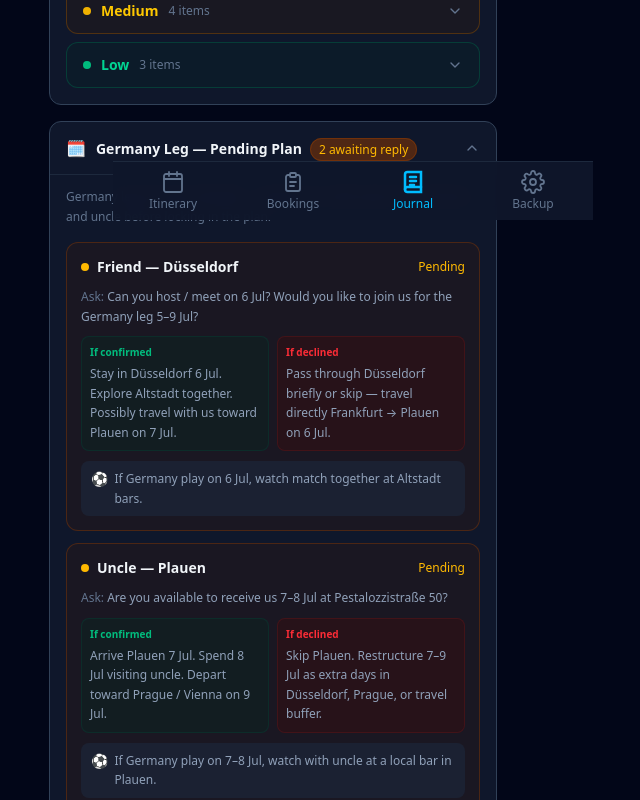
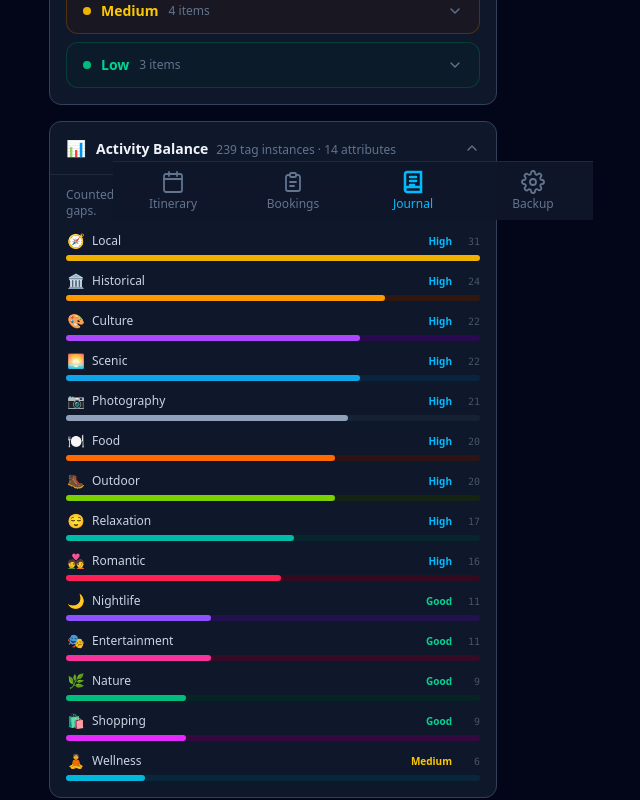
Before and after one commit to thanhnv2210/euro-trip-2026, a React (Vite) app: page /journal in a window 1280 px wide. Shown: the part 580-1380 px from the top of the page, without its empty margins (367-1007 px from the left). Built offline with nearby package versions, Linux system fonts and the light colour scheme.

Commit message:
add Activity Balance section

```diff
--- a/src/pages/JournalPage.jsx
+++ b/src/pages/JournalPage.jsx
@@ -1,4 +1,5 @@
 import { useState } from 'react'
+import { useTrip } from '../context/TripContext'
 
 const RISKS = [
   {
@@ -275,6 +276,104 @@ function PendingPlanSection() {
   )
 }
 
+const TAG_META = [
+  { tag: 'historical',   label: 'Historical',   icon: '🏛️', color: 'bg-amber-500',   track: 'bg-amber-950/60' },
+  { tag: 'culture',      label: 'Culture',      icon: '🎨', color: 'bg-purple-500',  track: 'bg-purple-950/60' },
+  { tag: 'scenic',       label: 'Scenic',       icon: '🌅', color: 'bg-sky-500',     track: 'bg-sky-950/60' },
+  { tag: 'photography',  label: 'Photography',  icon: '📷', color: 'bg-slate-400',   track: 'bg-slate-800/60' },
+  { tag: 'food',         label: 'Food',         icon: '🍽️', color: 'bg-orange-500',  track: 'bg-orange-950/60' },
+  { tag: 'outdoor',      label: 'Outdoor',      icon: '🥾', color: 'bg-lime-500',    track: 'bg-lime-950/60' },
+  { tag: 'local',        label: 'Local',        icon: '🧭', color: 'bg-yellow-500',  track: 'bg-yellow-950/60' },
+  { tag: 'romantic',     label: 'Romantic',     icon: '💑', color: 'bg-rose-500',    track: 'bg-rose-950/60' },
+  { tag: 'relaxation',   label: 'Relaxation',   icon: '😌', color: 'bg-teal-500',    track: 'bg-teal-950/60' },
+  { tag: 'nature',       label: 'Nature',       icon: '🌿', color: 'bg-emerald-500', track: 'bg-emerald-950/60' },
+  { tag: 'nightlife',    label: 'Nightlife',    icon: '🌙', color: 'bg-violet-500',  track: 'bg-violet-950/60' },
+  { tag: 'shopping',     label: 'Shopping',     icon: '🛍️', color: 'bg-fuchsia-500', track: 'bg-fuchsia-950/60' },
+  { tag: 'entertainment',label: 'Entertainment',icon: '🎭', color: 'bg-pink-500',    track: 'bg-pink-950/60' },
+  { tag: 'wellness',     label: 'Wellness',     icon: '🧘', color: 'bg-cyan-500',    track: 'bg-cyan-950/60' },
+]
+
+function AttributeBalanceSection() {
+  const { state } = useTrip()
+  const [open, setOpen] = useState(true)
+
+  // Count tag occurrences across all activities
+  const counts = {}
+  for (const day of state.itinerary) {
+    for (const act of day.activities ?? []) {
+      for (const tag of act.tags ?? []) {
+        counts[tag] = (counts[tag] || 0) + 1
+      }
+    }
+  }
+
+  const max = Math.max(...Object.values(counts), 1)
+  const total = Object.values(counts).reduce((s, v) => s + v, 0)
+
+  function levelLabel(count) {
+    if (count === 0)       return { text: 'None',      style: 'text-slate-600' }
+    if (count <= 3)        return { text: 'Low',       style: 'text-red-400' }
+    if (count <= 8)        return { text: 'Medium',    style: 'text-yellow-400' }
+    if (count <= 15)       return { text: 'Good',      style: 'text-emerald-400' }
+    return                        { text: 'High',      style: 'text-sky-400' }
+  }
+
+  const sorted = [...TAG_META].sort((a, b) => (counts[b.tag] || 0) - (counts[a.tag] || 0))
+
+  return (
+    <div className="rounded-xl border border-slate-700 bg-slate-900 overflow-hidden">
+      <button
+        className="w-full flex items-center justify-between px-4 py-3.5 text-left"
+        onClick={() => setOpen(o => !o)}
+      >
+        <div className="flex items-center gap-2.5">
+          <span className="text-base">📊</span>
+          <div>
+            <span className="text-sm font-semibold text-slate-100">Activity Balance</span>
+            <span className="ml-2 text-xs text-slate-500">{total} tag instances · {TAG_META.length} attributes</span>
+          </div>
+        </div>
+        <svg
+          className={`w-4 h-4 text-slate-500 transition-transform shrink-0 ${open ? 'rotate-180' : ''}`}
+          viewBox="0 0 24 24" fill="none" stroke="currentColor" strokeWidth={2}>
+          <path d="M6 9l6 6 6-6" strokeLinecap="round" strokeLinejoin="round" />
+        </svg>
+      </button>
+
+      {open && (
+        <div className="px-4 pb-4 border-t border-slate-800 pt-3 space-y-2.5">
+          <p className="text-xs text-slate-500 mb-3">Counted live from all planned activities. Add more activities to fill the gaps.</p>
+          {sorted.map(({ tag, label, icon, color, track }) => {
+            const count = counts[tag] || 0
+            const pct = Math.round((count / max) * 100)
+            const { text, style } = levelLabel(count)
+            return (
+              <div key={tag}>
+                <div className="flex items-center justify-between mb-1">
+                  <div className="flex items-center gap-1.5">
+                    <span className="text-sm w-5 text-center">{icon}</span>
+                    <span className="text-xs font-medium text-slate-300">{label}</span>
+                  </div>
+                  <div className="flex items-center gap-2">
+                    <span className={`text-[10px] font-semibold ${style}`}>{text}</span>
+                    <span className="text-[10px] text-slate-600 font-mono w-5 text-right">{count}</span>
+                  </div>
+                </div>
+                <div className={`w-full h-1.5 rounded-full ${track}`}>
+                  <div
+                    className={`h-1.5 rounded-full transition-all ${color}`}
+                    style={{ width: `${pct}%` }}
+                  />
+                </div>
+              </div>
+            )
+          })}
+        </div>
+      )}
+    </div>
+  )
+}
+
 export default function JournalPage() {
   return (
     <div className="flex flex-col flex-1">
@@ -290,6 +389,7 @@ export default function JournalPage() {
 
       <div className="flex-1 overflow-y-auto px-4 py-4 space-y-4">
         <RiskSection />
+        <AttributeBalanceSection />
         <PendingPlanSection />
 
         <div className="flex flex-col items-center justify-center px-4 text-center py-12 text-slate-600">
```
